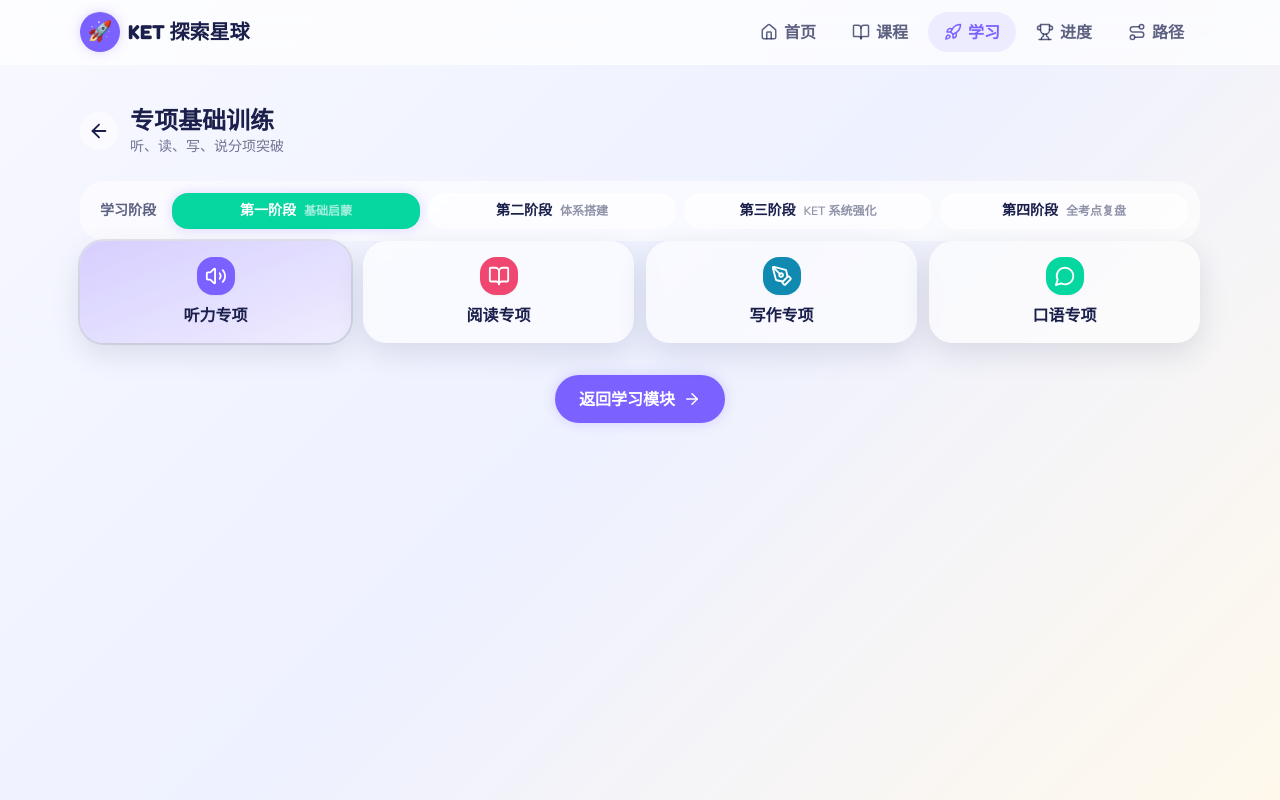
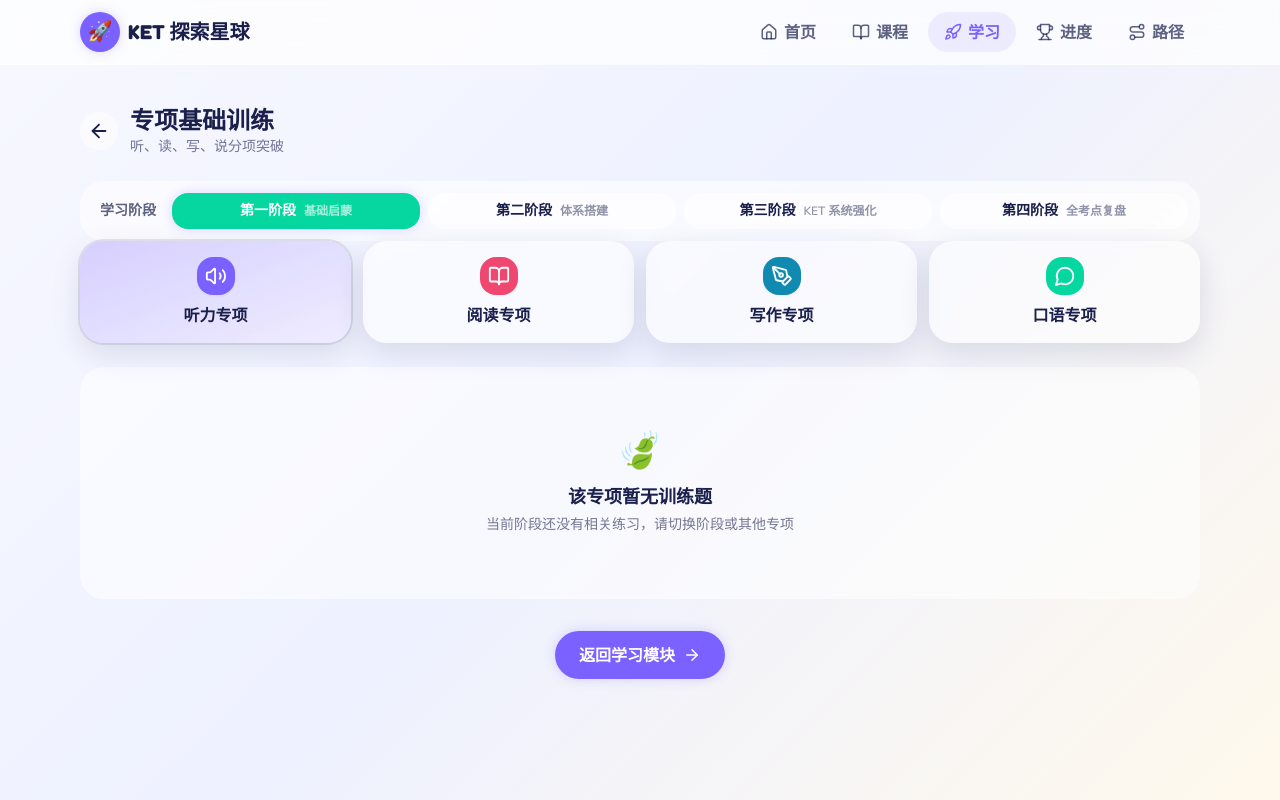
Before and after one commit to kakaluote0098/ket, a React (Vite) app: page /learn/practice in a window 1280 px wide. Built offline with nearby package versions, Linux system fonts and the light colour scheme.

Commit message:
feat: 学习单词卡片不要自动翻转
Co-authored-by: traeagent <traeagent@users.noreply.github.com>

```diff
--- a/src/pages/Practice.tsx
+++ b/src/pages/Practice.tsx
@@ -7,6 +7,7 @@ import { useProgressStore } from '@/stores/progressStore';
 import PhaseSelector from '@/components/PhaseSelector';
 import { speak } from '@/lib/speech';
 import SpeakButton from '@/components/SpeakButton';
+import Empty from '@/components/Empty';
 import { getLevelsByPhase } from '@/types';
 import type { PracticeCategory, PracticeExercise } from '@/types';
 
@@ -234,6 +235,9 @@ export default function Practice() {
       </div>
 
       {/* Exercises */}
+      {exercises.length === 0 ? (
+        <Empty title="该专项暂无训练题" description="当前阶段还没有相关练习，请切换阶段或其他专项" />
+      ) : (
         <div className="space-y-5">
           {exercises.map((exercise, idx) => (
             <div key={exercise.id} className="card">
@@ -256,6 +260,7 @@ export default function Practice() {
             </div>
           ))}
         </div>
+      )}
 
       <div className="mt-8 flex justify-center">
         <Link to="/learn" className="btn-primary">
```
Lines whose indentation alone changed are shown as unchanged.
